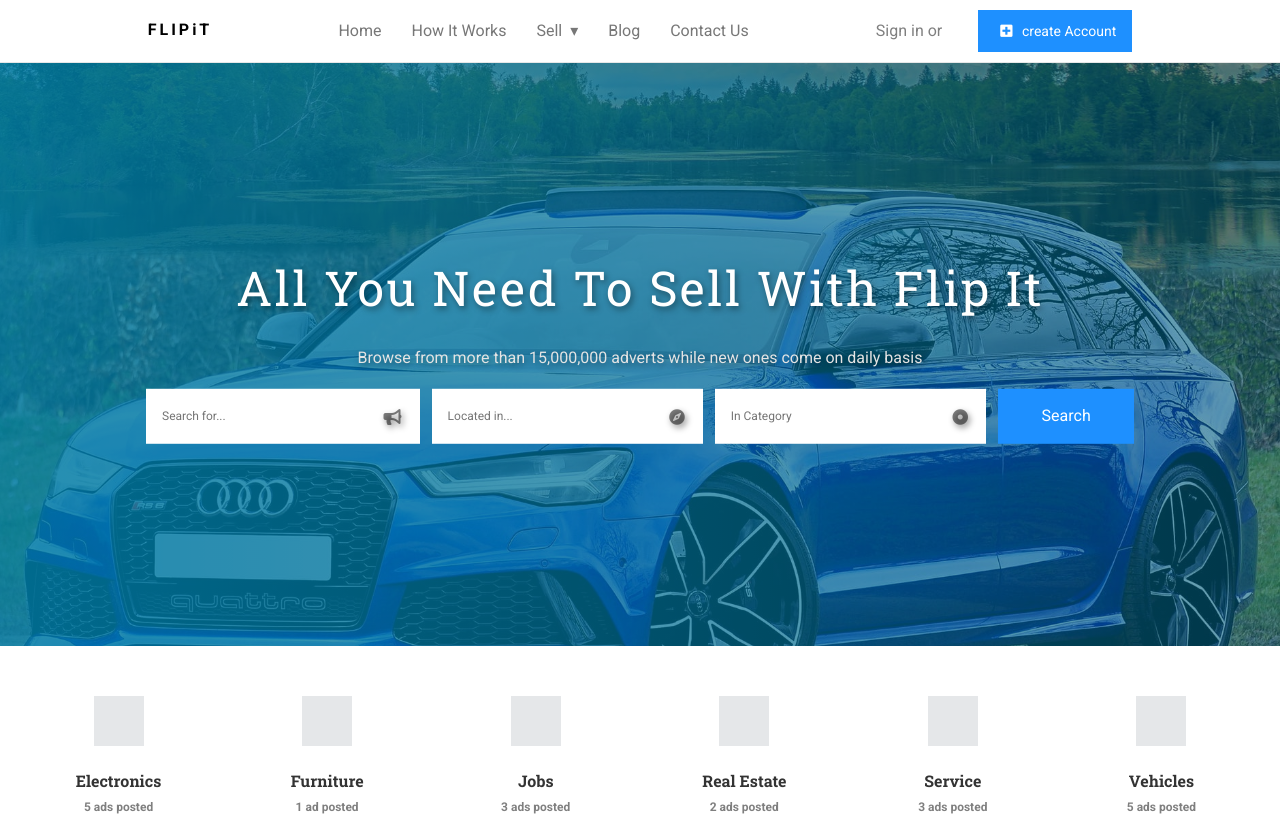
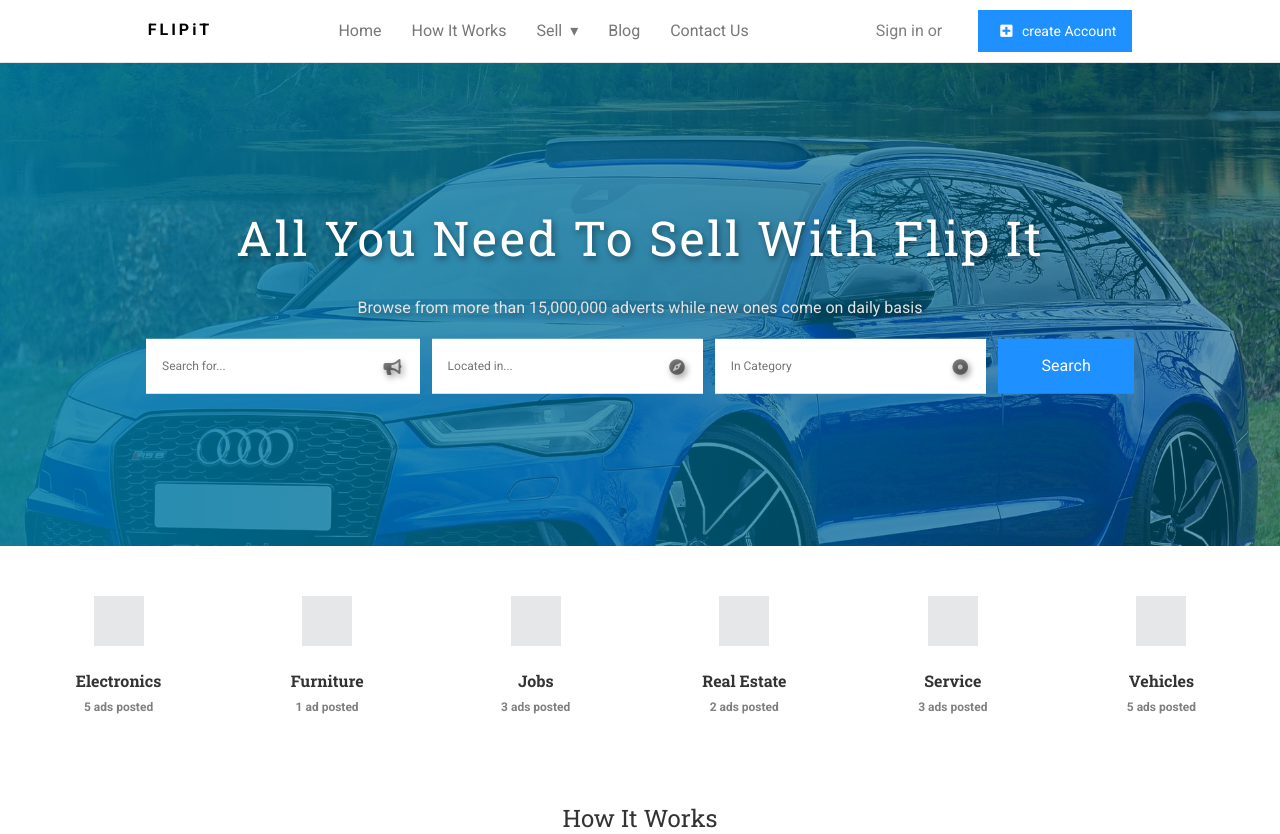
Before and after one commit to FLIPIT-LAB/flipit.github.io, a plain HTML site: page index.html in a window 1280 px wide. Shown: the top 834 px of the page. Drawn offline with nearby package versions, Linux system fonts and the light colour scheme.

Commit message:
Update index.html

```diff
--- a/index.html
+++ b/index.html
@@ -131,7 +131,7 @@
 
   <!-- *********** HEADER START ********** -->
     <header
-        style="background-image:url('IMAGES/bg.jpeg'); min-height: 600px; ">
+        style="background-image:url('IMAGES/bg.jpeg'); min-height: 500px; ">
         <div id="header_overlay">
             <div class="header-content">
                 <div class="header-content-inner">
```
